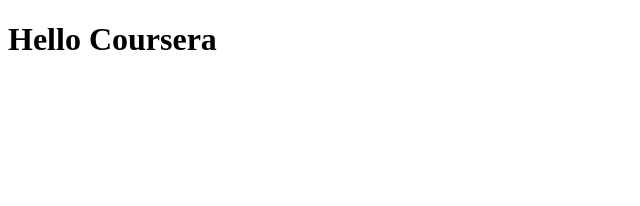
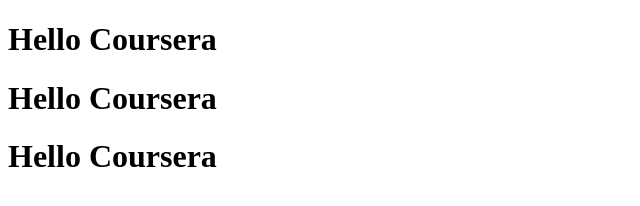
Before and after one commit to manaskie13/coursera-test, a plain HTML site: page index.html in a window 1280 px wide. Shown: the whole page, without its empty margins (0-640 px from the left). Drawn offline with Linux system fonts and the light colour scheme.

Commit message:
small addition

```diff
--- a/index.html
+++ b/index.html
@@ -7,5 +7,7 @@
 </head>
 <body>
 <h1>Hello Coursera</h1>
+<h1>Hello Coursera</h1>
+<h1>Hello Coursera</h1>
 </body>
 </html>
```
